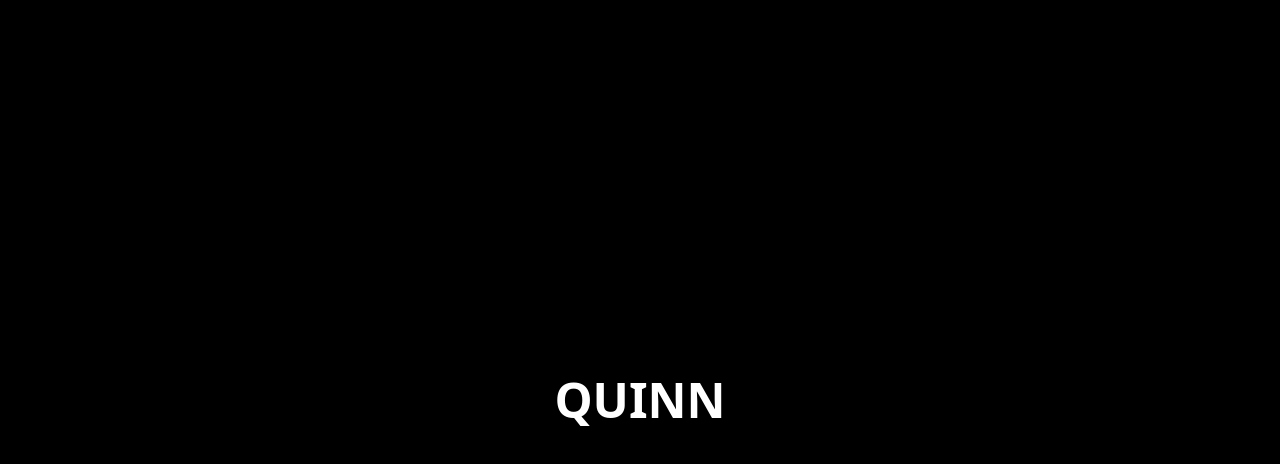
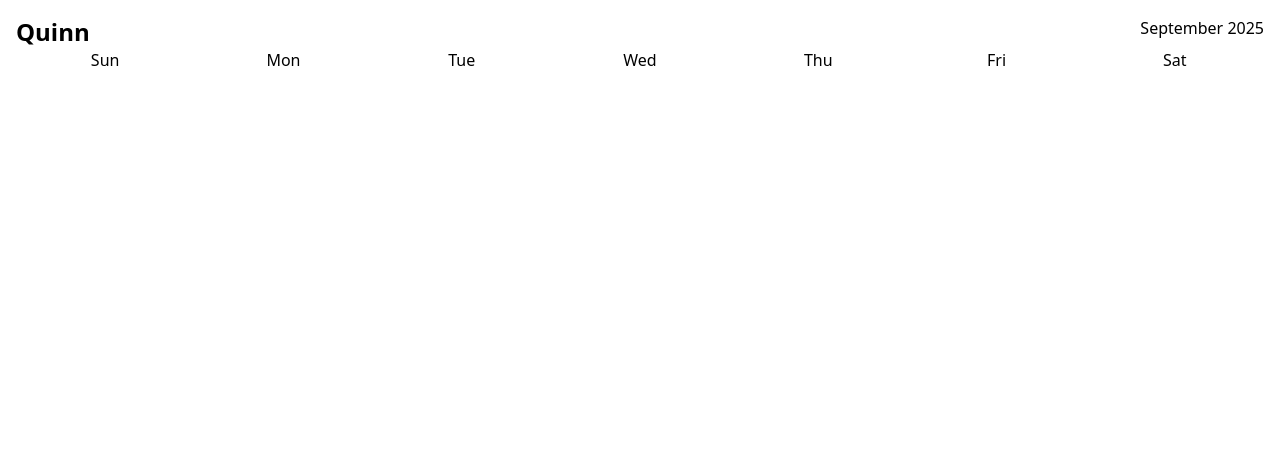
Before and after one commit to Nikeshchaudhary52494/quinn, a React (Vite) app: page / in a window 1280 px wide. Shown: the top 464 px of the page. Built offline with nearby package versions, Linux system fonts and the light colour scheme.

Commit message:
header added

```diff
--- a/package.json
+++ b/package.json
@@ -11,6 +11,7 @@
   },
   "dependencies": {
     "@tailwindcss/vite": "^4.1.12",
+    "data-fns": "^1.1.0",
     "react": "^19.1.1",
     "react-dom": "^19.1.1",
     "tailwindcss": "^4.1.12"
--- a/src/App.tsx
+++ b/src/App.tsx
@@ -1,7 +1,9 @@
+import Header from "./components/Header";
+
 function App() {
   return (
-    <div className="flex justify-center items-center text-5xl bg-black text-white h-screen uppercase font-bold">
-      Quinn
+    <div className="h-screen">
+      <Header />
     </div>
   );
 }
--- /dev/null
+++ b/src/components/Header.tsx
@@ -0,0 +1,18 @@
+export default function Header() {
+  const weeks = ["Sun", "Mon", "Tue", "Wed", "Thu", "Fri", "Sat"];
+  return (
+    <div className="fixed top-0 p-4 w-full">
+      <div className="flex justify-between">
+        <div className="font-bold text-2xl">Quinn</div>
+        <div>September 2025</div>
+      </div>
+      <div className="grid grid-cols-7">
+        {weeks.map((day, index) => (
+          <div key={index} className="text-center">
+            {day}
+          </div>
+        ))}
+      </div>
+    </div>
+  );
+}
```
Also changed, not shown: 1 other file (tests, documents, lock files or other folders).
